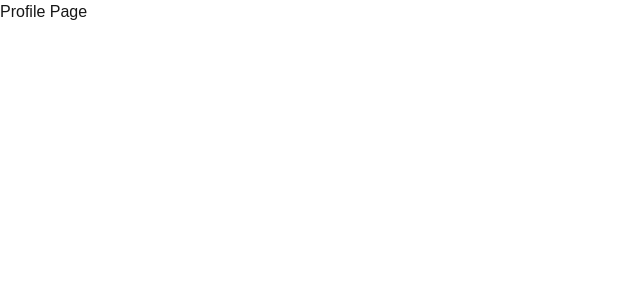
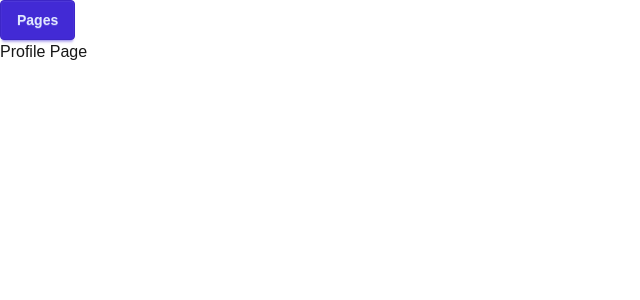
Before and after one commit to Bubblie01/Shellhacks-Project, a Next.js app in the folder frontend/shellhacks-frontend/: page /profile in a window 1280 px wide. Shown: the top 300 px of the page, without its empty margins (0-640 px from the left). Built offline with nearby package versions, Linux system fonts and the light colour scheme.

Commit message:
added navbar

```diff
--- a/frontend/shellhacks-frontend/src/app/profile/page.tsx
+++ b/frontend/shellhacks-frontend/src/app/profile/page.tsx
@@ -1,8 +1,12 @@
+import Navbar from '../Componets/navbar';
 
 export default function Home() {
+
   return (
     <div className="">
-      <h1>Profile Page</h1>
+        <Navbar />
+
+        <h1>Profile Page</h1>
     </div>
   );
 }
```
